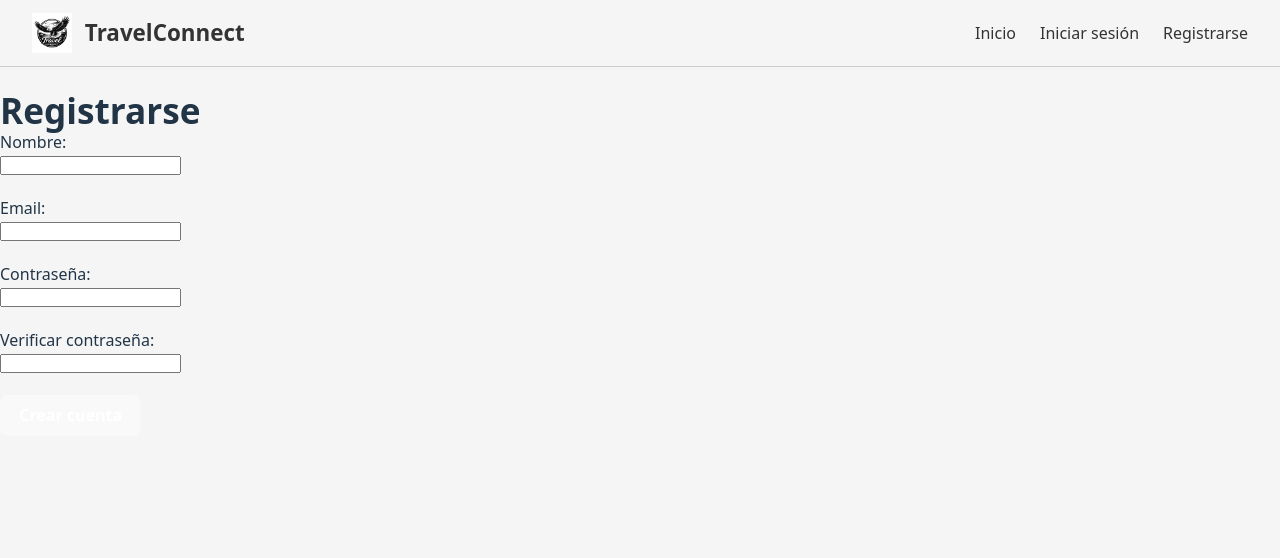
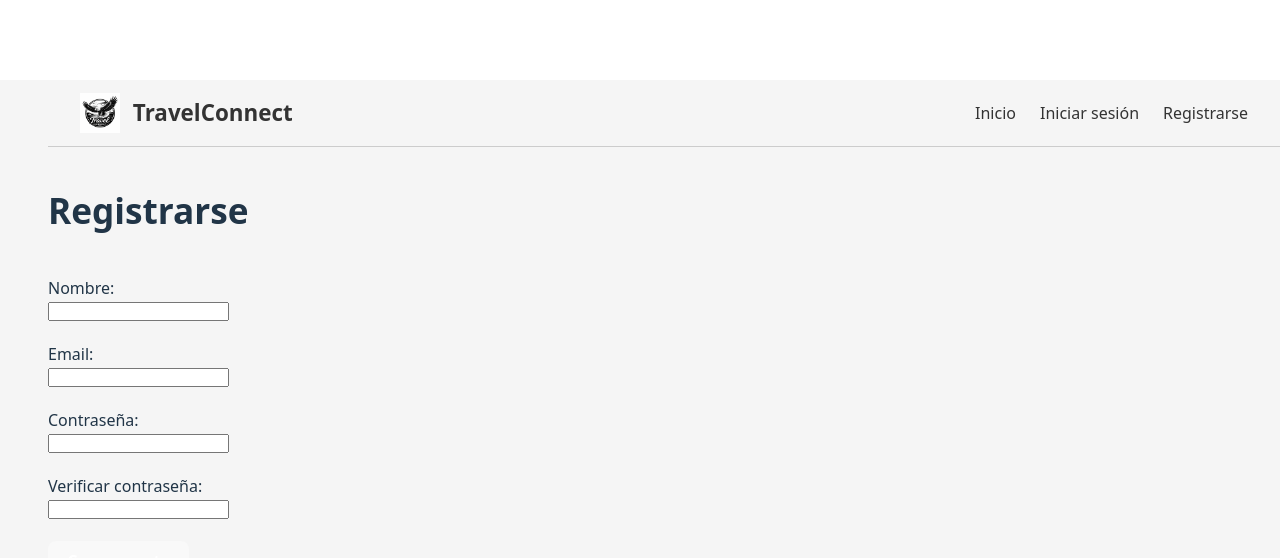
Before and after one commit to GerardLorente34/GerardLorenteAlexPerezOriolChivaTravelConnectM6M7, a React (Vite) app in the folder frontend/: page /Registrar in a window 1280 px wide. Shown: the top 558 px of the page. Built offline with nearby package versions, Linux system fonts and the light colour scheme.

Commit message:
cambios css

```diff
--- a/frontend/src/componentes/Header.jsx
+++ b/frontend/src/componentes/Header.jsx
@@ -11,7 +11,10 @@ export default function Header() {
       </div>
 
       <nav className="nav-enlaces">
-        <Link to="/">Inicio</Link>
+        {location.pathname !== "/" && (
+          <Link to="/">Inicio</Link>
+        )}
+
         <Link to="/inicioSesion">Iniciar sesión</Link>
         <Link to="/registrar">Registrarse</Link>
       </nav>
--- a/frontend/src/paginas/inicioSesion.css
+++ b/frontend/src/paginas/inicioSesion.css
@@ -1,9 +1,15 @@
-.inicoSesion-container {
-  padding: 2rem;
+.inicioSesion-container {
+  margin-top: 80px;
+  padding-left: 3rem;
+}
+
+.inicioSesion-container h1 {
+  margin-top: 20px;
 }
 
 .inicioSesion-form {
   margin-top: 1.5rem;
+  padding-left: 3rem;
 }
 
 .inicioSesion-form div {
--- /dev/null
+++ b/frontend/src/paginas/registrar.css
@@ -0,0 +1,11 @@
+.registrar-container {
+  margin-top: 80px;
+  padding-left: 3rem;
+}
+.registrar-container h1 {
+  margin-top: 20px;
+  padding-left: 0;
+}
+.registrar-form {
+  margin-top: 1.5rem;
+}
--- a/frontend/src/paginas/registrar.jsx
+++ b/frontend/src/paginas/registrar.jsx
@@ -1,4 +1,5 @@
 import Header from "../componentes/Header";
+import "./registrar.css";
 
 export default function Registrar() {
   return (
@@ -8,6 +9,7 @@ export default function Registrar() {
       <h1>Registrarse</h1>
 
       <form className="registrar-form">
+        <br/>
         <div>
           <label>Nombre:</label><br />
           <input type="text" />
@@ -25,7 +27,7 @@ export default function Registrar() {
         <br/>
         <div>
           <label>Verificar contraseña:</label><br />
-          <input type="VeriPassword" />
+          <input type="password" />
         </div>
         <br/>
         <button type="submit">Crear cuenta</button>
```
